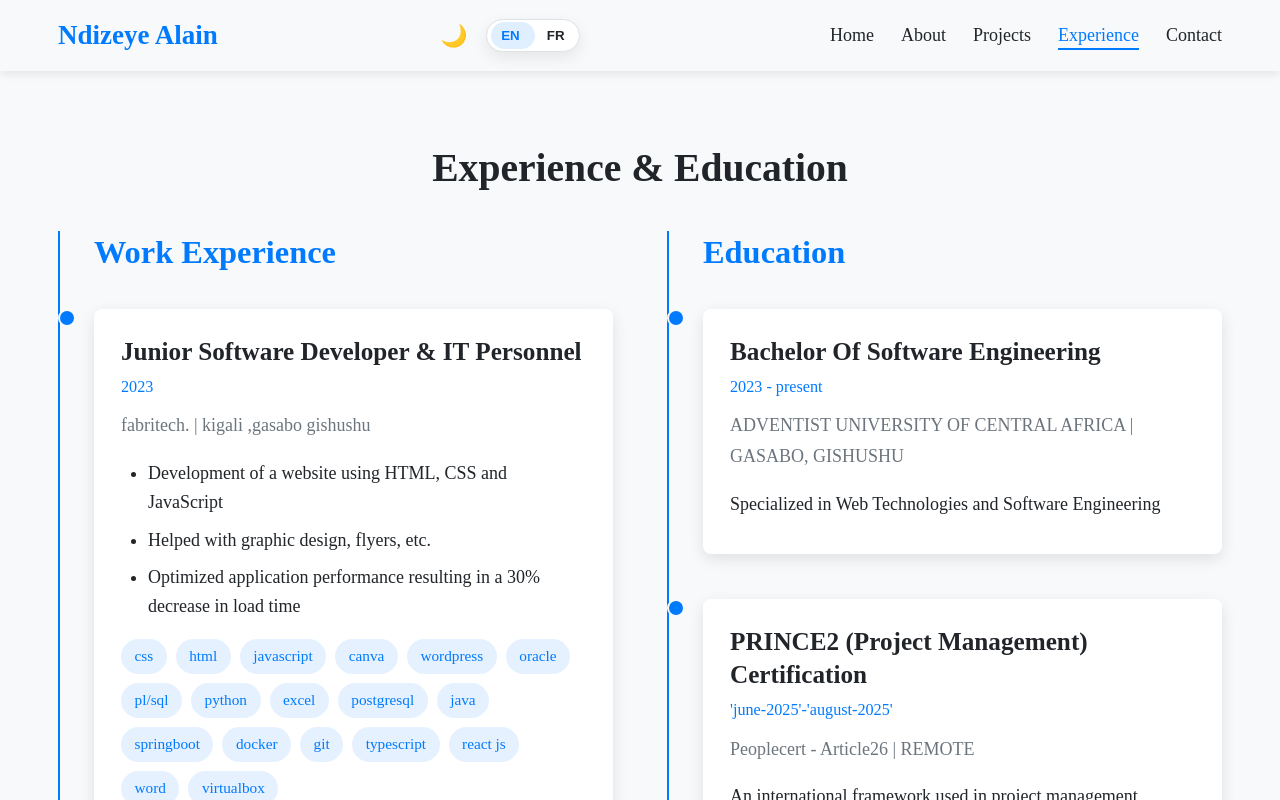
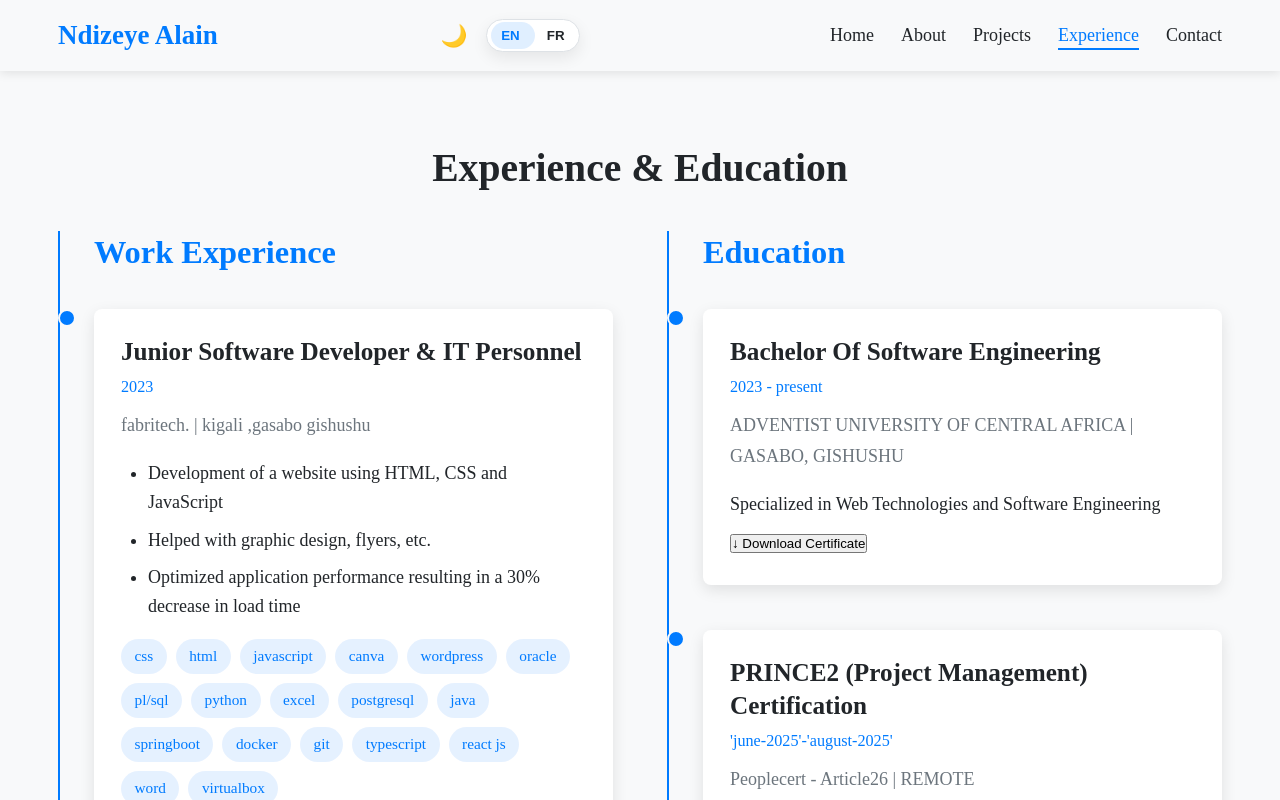
Before and after one commit to Alaindeve1/portfolio-website, a React (Create React App) app: page /experience in a window 1280 px wide. Shown: the top 800 px of the page. Built offline with nearby package versions, Linux system fonts and the light colour scheme.

Commit message:
added a new download button for the certificates on experience.jsx

```diff
--- a/src/pages/Experience.jsx
+++ b/src/pages/Experience.jsx
@@ -93,15 +93,17 @@ const Experience = () => {
       institution: "ADVENTIST UNIVERSITY OF CENTRAL AFRICA",
       location: "GASABO, GISHUSHU",
       duration: "2023 - present",
-      description: "Specialized in Web Technologies and Software Engineering"
+      description: "Specialized in Web Technologies and Software Engineering",
+      certificateUrl: "#" // Add your certificate URL here when available
     },
-     {
+    {
       id: 2,
       degree: "PRINCE2 (Project Management) Certification",
       institution: "Peoplecert - Article26",
       location: "REMOTE",
       duration: "'june-2025'-'august-2025'",
-      description: "An international framework used in project management certification"
+      description: "An international framework used in project management certification",
+      certificateUrl: "#" // Add your certificate URL here when available
     },
     {
       id: 3,
@@ -109,7 +111,8 @@ const Experience = () => {
       institution: "ALX",
       location: "Remote",
       duration: "2024",
-      description: "8 week intensive training in virtual assistance using various technologies."
+      description: "8 week intensive training in virtual assistance using various technologies.",
+      certificateUrl: "#" // Add your certificate URL here when available
     },
     {
       id: 4,
@@ -117,9 +120,24 @@ const Experience = () => {
       institution: "Internet society",
       location: "Remote",
       duration: "2024",
-      description: "4 weeks training in introduction to network operations."
+      description: "4 weeks training in introduction to network operations.",
+      certificateUrl: "#" // Add your certificate URL here when available
     },
   ];
+
+  const handleDownloadCertificate = (url, institution) => {
+    if (url && url !== '#') {
+      // Create a temporary anchor element
+      const link = document.createElement('a');
+      link.href = url;
+      link.download = `${institution}_certificate`;
+      document.body.appendChild(link);
+      link.click();
+      document.body.removeChild(link);
+    } else {
+      alert('Certificate URL not available yet');
+    }
+  };
 
   return (
     <section className="experience-section">
@@ -174,6 +192,15 @@ const Experience = () => {
                   </div>
                   <div className="timeline-description">
                     <p>{t(`experience.educationItems.${edu.id}.description`, { defaultValue: edu.description })}</p>
+                    {edu.certificateUrl && (
+                      <button
+                        className="certificate-download"
+                        onClick={() => handleDownloadCertificate(edu.certificateUrl, edu.institution)}
+                        aria-label={`Download ${edu.degree} certificate`}
+                      >
+                        <span className="download-icon">↓</span> Download Certificate
+                      </button>
+                    )}
                   </div>
                 </div>
               </div>
```
